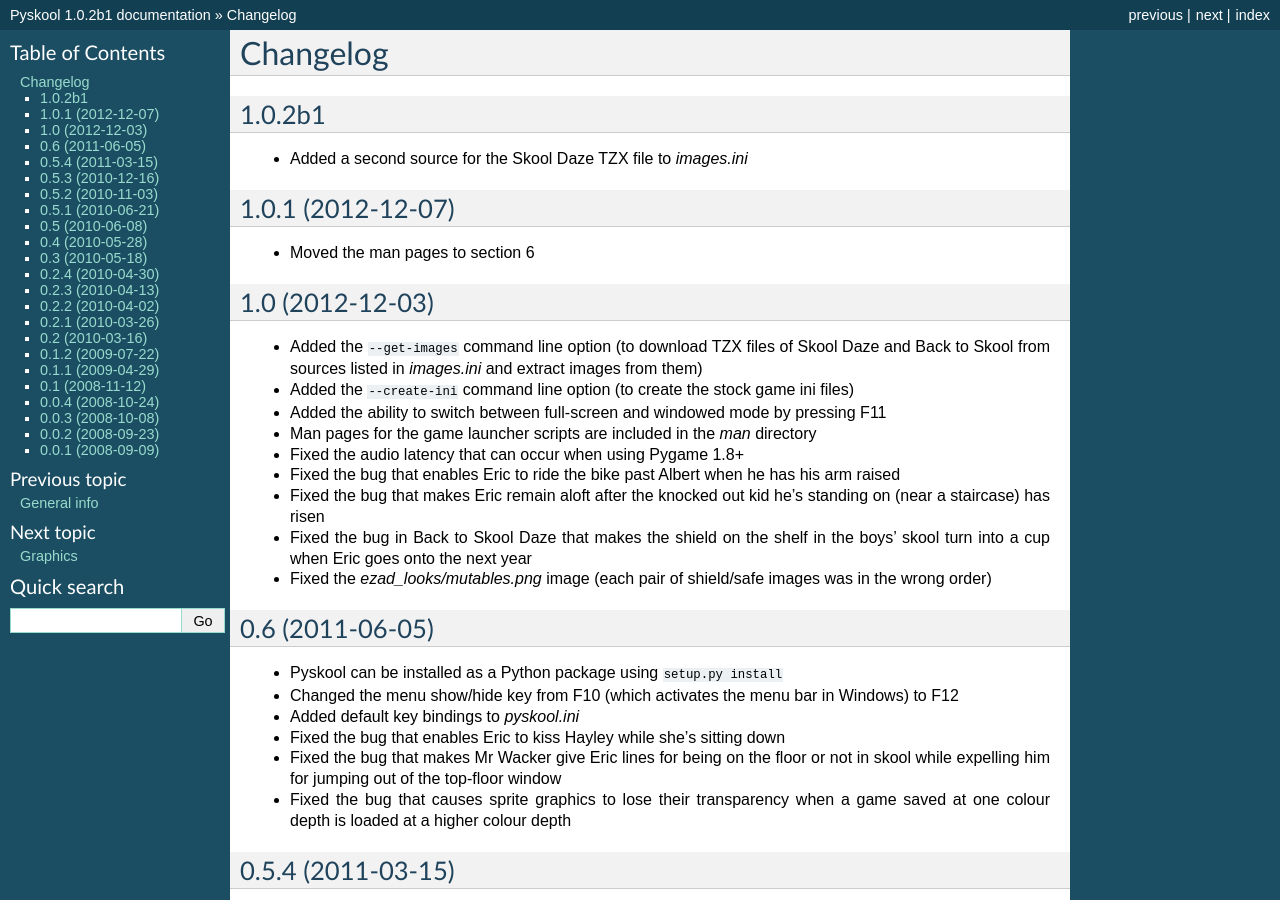
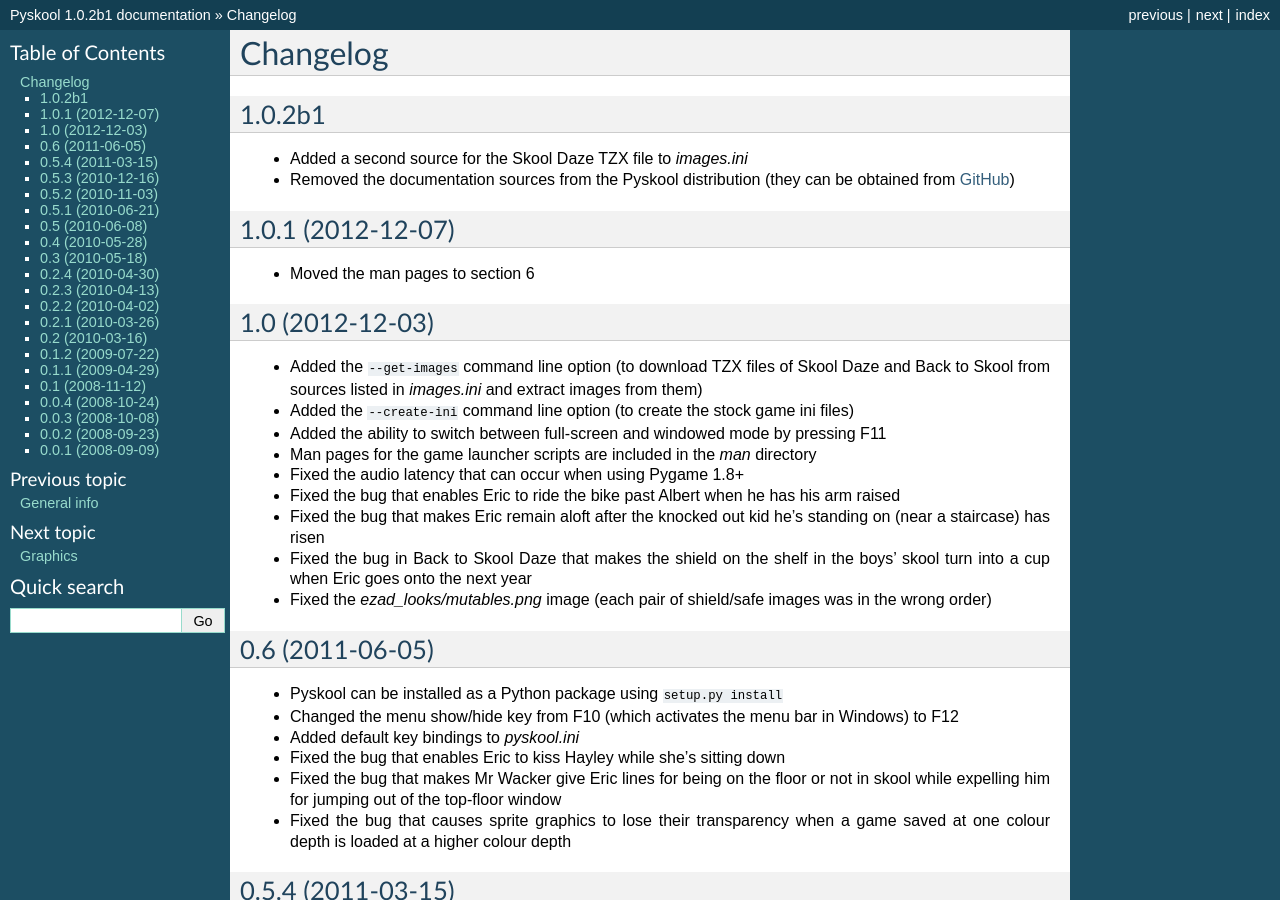
Before and after one commit to skoolkid/pyskool, a Sphinx documentation site: the page built from sphinx/source/changelog.rst, in a window 1280 px wide and 900 px high. Built offline with Sphinx 7.4.7, drawn with Linux system fonts in a browser that asks for light colours.

Commit message:
Remove the documentation sources from the Pyskool distribution

```diff
--- a/sphinx/source/changelog.rst
+++ b/sphinx/source/changelog.rst
@@ -4,6 +4,10 @@
 1.0.2b1
 -------
 * Added a second source for the Skool Daze TZX file to `images.ini`
+* Removed the documentation sources from the Pyskool distribution (they can be
+  obtained from GitHub_)
+
+.. _GitHub: https://github.com/skoolkid/pyskool
 
 1.0.1 (2012-12-07)
 ------------------
```
Also changed, not shown: 1 other file.
